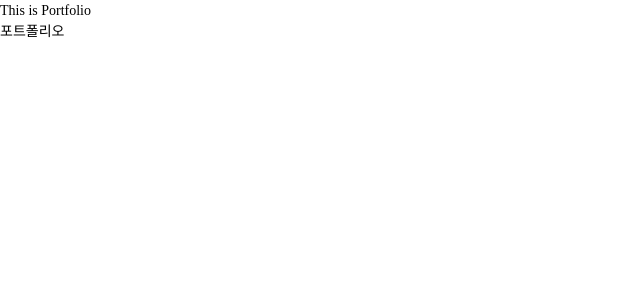
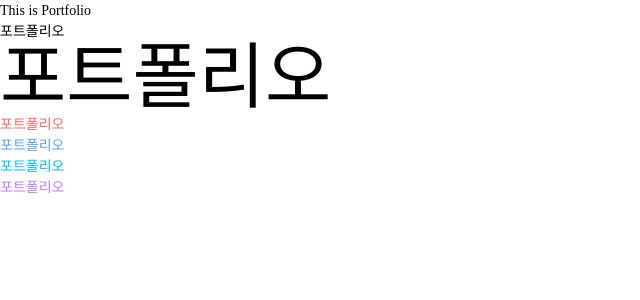
Before and after one commit to code7004/portfolio, a React app: page / in a window 1280 px wide. Shown: the top 300 px of the page, without its empty margins (0-640 px from the left). Built offline with nearby package versions, Linux system fonts and the light colour scheme; a web font is replaced by a local one.

Commit message:
chore: setting tailwind

```diff
--- a/config/webpack.common.js
+++ b/config/webpack.common.js
@@ -32,13 +32,18 @@ const Webpack = (env, argv, custom) => {
     },
     module: {
       rules: [
+        { test: /\.md$/, loader: "ignore-loader" },
         {
           test: /\.(ts|tsx|js|jsx)$/,
           use: "ts-loader",
           exclude: /node_modules/
         },
         {
-          test: /\.(css|scss)$/i,
+          test: /\.css$/i,
+          use: ["style-loader", "css-loader", "postcss-loader"]
+        },
+        {
+          test: /\.scss$/i,
           use: ["style-loader", "css-loader", "sass-loader"]
         }
       ]
--- /dev/null
+++ b/postcss.config.js
@@ -0,0 +1,6 @@
+module.exports = {
+  plugins: {
+    "@tailwindcss/postcss": {},
+    autoprefixer: {}
+  }
+};
--- a/src/App.tsx
+++ b/src/App.tsx
@@ -5,6 +5,11 @@ const App = () => {
     <div>
       <div>This is Portfolio</div>
       <div>포트폴리오 </div>
+      <div className="text-7xl">포트폴리오 </div>
+      <div className="text-red-400">포트폴리오 </div>
+      <div className="text-blue-400">포트폴리오 </div>
+      <div className="text-sky-400">포트폴리오 </div>
+      <div className="text-purple-400">포트폴리오 </div>
     </div>
   );
 };
--- a/src/index.tsx
+++ b/src/index.tsx
@@ -1,7 +1,10 @@
+import "@/styles/tailwind.css"; // 먼저
+
+import "@/styles/index.scss";
+
 import React, { StrictMode } from "react";
 import { createRoot } from "react-dom/client";
 import App from "./App";
-import "@/styles/index.scss";
 
 const root = createRoot(document.getElementById("root")!);
 root.render(
--- /dev/null
+++ b/src/styles/tailwind.css
@@ -0,0 +1,3 @@
+@import "tailwindcss";
+
+@custom-variant dark (&:where(.dark, .dark *));
--- /dev/null
+++ b/tailwind.config.js
@@ -0,0 +1,43 @@
+// tailwind.config.js
+module.exports = {
+  darkMode: "class",
+  safelist: [{ pattern: /text-\[.*\]/ }],
+  content: ["./src/**/*.{js,ts,jsx,tsx}", "./public/index.html"],
+  theme: {
+    extend: {
+      colors: {
+        white: "#ffffff",
+        gray: {
+          100: "#fafafa",
+          200: "#f5f5f5",
+          300: "#e8e8e8",
+          400: "#e0e0e0",
+          500: "#e0e0e0",
+          600: "#959595",
+          700: "#707070",
+          800: "#5c5c5c",
+          900: "#333333"
+        },
+        red: {
+          main: "#f87171"
+        },
+        orange: {
+          main: "#fb923c"
+        },
+        yellow: {
+          main: "#facc15"
+        },
+        blue: {
+          main: "#60a5fa"
+        },
+        purple: {
+          main: "#c084fc"
+        },
+        sky: {
+          main: "#00abff"
+        }
+      }
+    }
+  },
+  plugins: []
+};
```
Also changed, not shown: package.json (+6 -1 lines), 1 other file (tests, documents, lock files or other folders).
